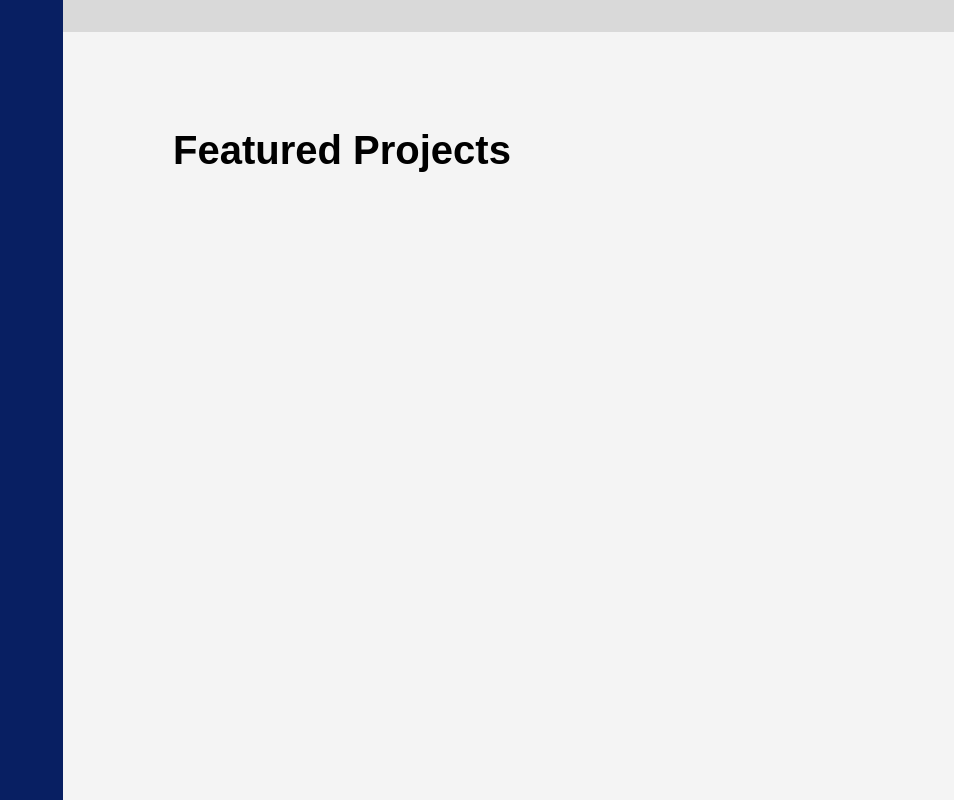
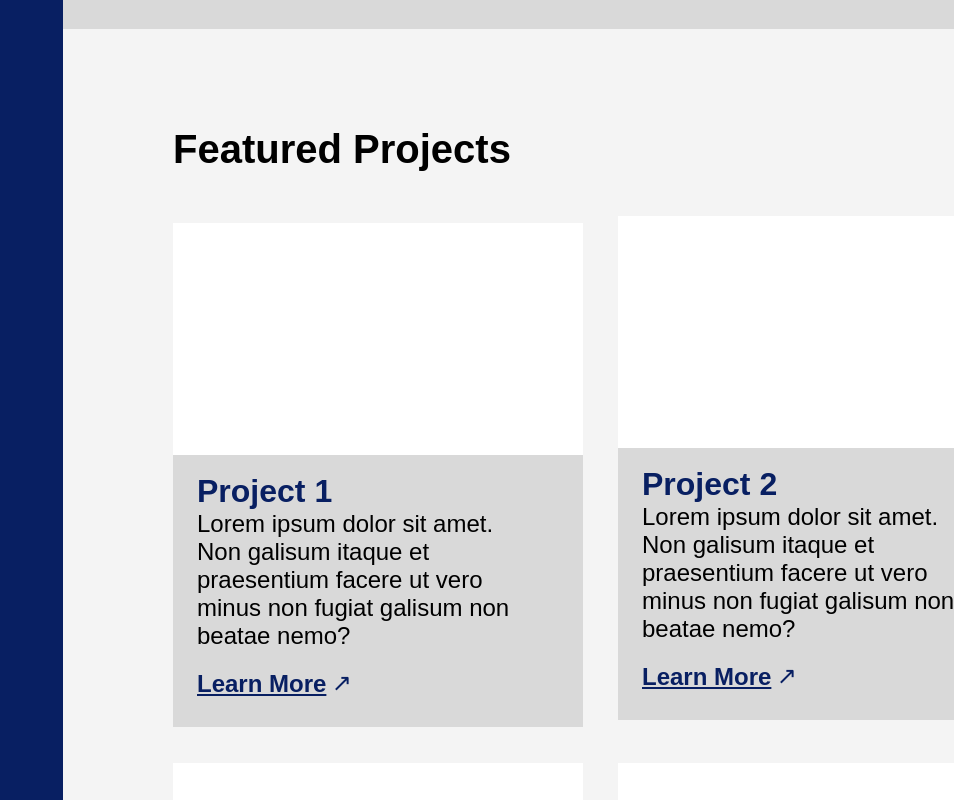
Before and after one commit to enkeyeou/my-app-2, a Next.js app: page / in a window 1280 px wide. Shown: the part 1400-2200 px from the top of the page, without its empty margins (326-1280 px from the left). Built offline with nearby package versions, Linux system fonts and the light colour scheme.

Commit message:
Update featured projects and testimonials sections

```diff
--- a/app/page.tsx
+++ b/app/page.tsx
@@ -68,14 +68,57 @@ const socialLinks = [
   },
 ];
 
+const projectsData = [
+  {
+    id: 1,
+    title: "Project 1",
+    description:
+      "Lorem ipsum dolor sit amet. Non galisum itaque et praesentium facere ut vero minus non fugiat galisum non beatae nemo?",
+  },
+  {
+    id: 2,
+    title: "Project 2",
+    description:
+      "Lorem ipsum dolor sit amet. Non galisum itaque et praesentium facere ut vero minus non fugiat galisum non beatae nemo?",
+  },
+  {
+    id: 3,
+    title: "Project 3",
+    description:
+      "Lorem ipsum dolor sit amet. Non galisum itaque et praesentium facere ut vero minus non fugiat galisum non beatae nemo?",
+  },
+  {
+    id: 4,
+    title: "Project 4",
+    description:
+      "Lorem ipsum dolor sit amet. Non galisum itaque et praesentium facere ut vero minus non fugiat galisum non beatae nemo?",
+  },
+];
+
+const testimonialsData = [
+  {
+    id: 1,
+    quote: "Lorem ipsum dolor sit amet. Non galisum itaque et",
+    name: "NK Olmo",
+    title: "Trust me bro",
+  },
+  {
+    id: 2,
+    quote: "Lorem ipsum dolor sit amet. Non galisum itaque et",
+    name: "NK Olmo",
+    title: "Trust me bro",
+  },
+];
+
 const navigationItems = [
   { id: 1, label: "About Me", href: "#about" },
   { id: 2, label: "Skills", href: "#skills" },
+  { id: 3, label: "Featured Projects", href: "#featured-projects" },
 ];
 
 export default function Desktop() {
   return (
-    <div className="bg-[#f4f4f4] w-full min-w-[1440px] min-h-[2701px] relative">
+    <div className="bg-[#f4f4f4] w-full min-w-[1440px] min-h-[3247px] relative">
       <div className="absolute top-[463px] left-[389px] w-[1051px] h-[969px] bg-[#d9d9d9]" />
 
       <section className="flex w-[1051px] h-[471px] items-center gap-[65px] pl-[97px] pr-12 pt-[75px] pb-[93px] absolute top-0.5 left-[389px] bg-[#f4f4f4]">
@@ -143,10 +186,6 @@ export default function Desktop() {
         />
       </section>
 
-      <h2 className="absolute top-[1528px] left-[499px] w-[527px] font-bold text-black text-[40px] tracking-[0] leading-[normal]">
-        Featured Projects
-      </h2>
-
       <section
         id="skills"
         className="flex flex-col w-[858px] items-start gap-[15px] absolute top-[551px] left-[498px]"
@@ -183,7 +222,125 @@ export default function Desktop() {
         </div>
       </section>
 
-      <aside className="fixed top-0 left-0 w-[389px] h-[2701px] bg-[#081f62]">
+      <section
+        id="featured-projects"
+        className="flex flex-col w-[1051px] h-[1340px] items-start gap-11 pl-[110px] pr-[85px] py-[99px] absolute top-[1429px] left-[389px] bg-[#f4f4f4]"
+      >
+        <h2 className="relative self-stretch mt-[-1.00px] font-bold text-black text-[40px] tracking-[0] leading-[normal]">
+          Featured Projects
+        </h2>
+
+        <div className="flex flex-wrap w-[855.44px] items-start gap-[36px_35px] relative flex-[0_0_auto] mb-[-0.72px]">
+          {projectsData.map((project, index) => (
+            <article
+              key={project.id}
+              className={`flex flex-col ${index === 0 ? "w-[410px] h-[511px] rounded-[338px]" : "w-[410.22px]"} items-start relative`}
+            >
+              {index === 0 ? (
+                <div className="flex flex-col w-[410px] items-start relative top-[7px]">
+                  <div className="relative self-stretch w-full h-[232.46px] bg-white" />
+                  <div className="relative self-stretch w-full h-[271.84px] bg-[#d9d9d9]" />
+                  <div className="flex flex-col w-[334px] items-start gap-[19px] absolute top-[251px] left-6">
+                    <div className="flex flex-col h-[178px] items-start relative self-stretch w-full">
+                      <h3 className="relative self-stretch mt-[-1.00px] font-bold text-[#081f62] text-[32px] tracking-[0] leading-[normal]">
+                        {project.title}
+                      </h3>
+                      <p className="relative flex-1 self-stretch font-medium text-black text-2xl tracking-[0] leading-[normal]">
+                        {project.description}
+                      </p>
+                    </div>
+                    <a
+                      href="#"
+                      className="inline-flex items-center relative flex-[0_0_auto]"
+                    >
+                      <span className="relative w-[134.79px] mt-[-1.00px] font-bold text-[#081f62] text-2xl tracking-[0] leading-[normal] underline">
+                        Learn More
+                      </span>
+                      <span className="relative w-[26.82px] h-[26.82px] text-[#081f62] text-2xl leading-[1]">
+                        ↗
+                      </span>
+                    </a>
+                  </div>
+                </div>
+              ) : (
+                <>
+                  <div className="relative self-stretch w-full h-[232.46px] bg-white" />
+                  <div className="relative self-stretch w-full h-[271.84px] bg-[#d9d9d9]" />
+                  <div className="flex flex-col w-[334px] items-start gap-[19px] absolute top-[251px] left-6">
+                    <div className="flex flex-col h-[178px] items-start relative self-stretch w-full">
+                      <h3 className="relative self-stretch mt-[-1.00px] font-bold text-[#081f62] text-[32px] tracking-[0] leading-[normal]">
+                        {project.title}
+                      </h3>
+                      <p className="relative flex-1 self-stretch font-medium text-black text-2xl tracking-[0] leading-[normal]">
+                        {project.description}
+                      </p>
+                    </div>
+                    <a
+                      href="#"
+                      className="inline-flex items-center relative flex-[0_0_auto]"
+                    >
+                      <span className="relative w-[134.79px] mt-[-1.00px] font-bold text-[#081f62] text-2xl tracking-[0] leading-[normal] underline">
+                        Learn More
+                      </span>
+                      <span className="relative w-[26.82px] h-[26.82px] text-[#081f62] text-2xl leading-[1]">
+                        ↗
+                      </span>
+                    </a>
+                  </div>
+                </>
+              )}
+            </article>
+          ))}
+        </div>
+      </section>
+
+      <section className="absolute top-[2769px] left-[389px] w-[1051px] h-[530px]">
+        <h2 className="absolute top-[83px] left-[110px] w-[856px] font-bold text-black text-[40px] tracking-[0] leading-[normal]">
+          Testimonials
+        </h2>
+
+        <div className="absolute top-[155px] left-0 w-[1051px] h-[375px] flex gap-[30px]">
+          {testimonialsData.map((testimonial) => (
+            <figure
+              key={testimonial.id}
+              className="relative w-[510px] h-[258px]"
+              role="region"
+              aria-label="Customer testimonial"
+            >
+              <div className="absolute top-0.5 left-0 w-[410px] h-64 bg-[#e7e9f0] rounded-[20px]" />
+
+              <Image
+                className="absolute top-[162px] left-[38px] w-[70px] h-[70px] aspect-[1] object-cover rounded-full"
+                alt={`${testimonial.name} profile picture`}
+                src={profileImage}
+                width={70}
+                height={70}
+              />
+
+              <blockquote className="absolute top-20 left-[38px] w-[334px] font-medium text-black text-2xl tracking-[0] leading-[normal]">
+                {testimonial.quote}
+              </blockquote>
+
+              <figcaption className="absolute top-[172px] left-[126px] w-[334px] font-normal text-[#081f62] text-2xl tracking-[0] leading-[normal]">
+                <span className="font-bold">
+                  {testimonial.name}
+                  <br />
+                </span>
+                <span>{testimonial.title}</span>
+              </figcaption>
+
+              <div
+                className="absolute top-0 left-6 w-[114px] font-bold text-black text-8xl tracking-[0] leading-[normal]"
+                aria-hidden="true"
+              >
+                &quot;
+              </div>
+            </figure>
+          ))}
+        </div>
+      </section>
+
+      <aside className="fixed top-0 left-0 w-[389px] h-[3247px] bg-[#081f62]">
         <nav className="absolute top-[492px] left-[69px]">
           {navigationItems.map((item) => (
             <a
```
